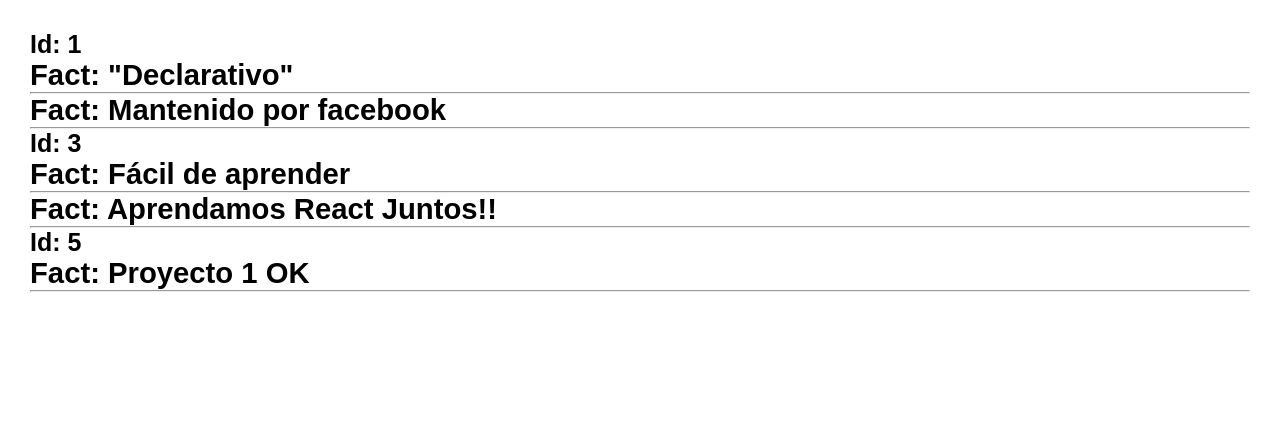
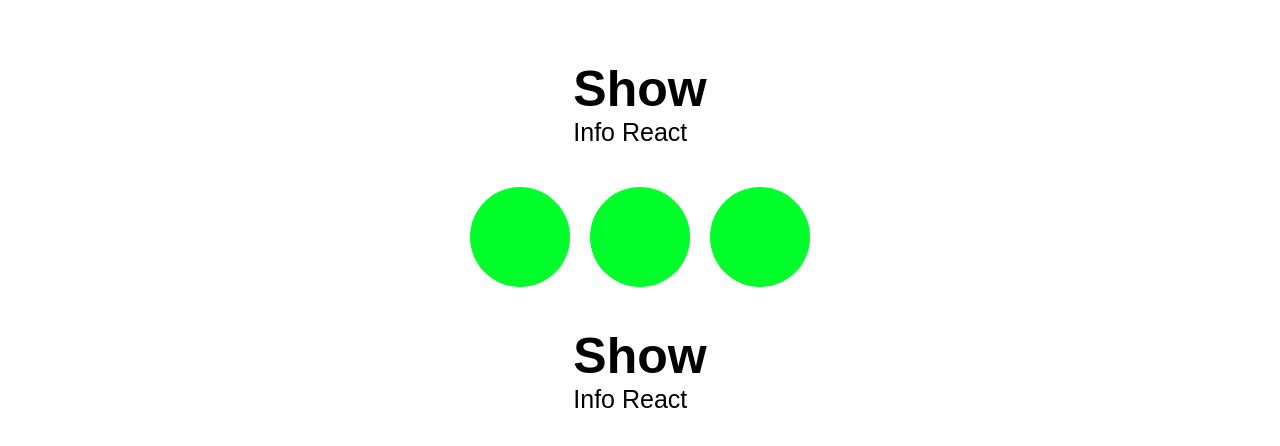
Before and after one commit to AdrianJose25/03-counter-app-cra, a React (Create React App) app: page / in a window 1280 px wide. Shown: the top 446 px of the page. Built offline with nearby package versions, Linux system fonts and the light colour scheme.

Commit message:
ingresando mas componentes

```diff
--- a/src/App.jsx
+++ b/src/App.jsx
@@ -1,10 +1,34 @@
 import React from "react";
-import facts from "./data/facts";
-import { Item } from "./Item";
+import { Circle } from "./components/Circle";
+//import facts from "./data/facts";
+//import { Item } from "./components/Item";
 
 export const App = () => {
-  const caract = facts.map((fact) => (
-    <Item on={fact.on} id={fact.id} fact={fact.fact} />
+  const showColor = [
+    {
+      id: "a",
+      show: 1,
+      hide: 1,
+    },
+    {
+      id: "b",
+      show: 2,
+      hide: 0,
+    },
+    {
+      id: "c",
+      show: 3,
+      hide: 1,
+    },
+  ];
+
+  const circles = showColor.map((circle) => (
+    <Circle key={circle.id} className="item" {...circle} />
   ));
-  return <div>{caract}</div>;
+
+  //   const caract = facts.map((fact) => (
+  //     <Item key={fact.id} on={fact.on} id={fact.id} fact={fact.fact} />
+  //   ));
+
+  return <div>{circles}</div>;
 };
--- /dev/null
+++ b/src/components/Circle.jsx
@@ -0,0 +1,49 @@
+import React from "react";
+import { Show } from "./Show";
+
+export const Circle = ({ id, show, hide }) => {
+  return (
+    <div className="circles-container">
+      {hide === 1 && <Show />}
+      {hide === 0 && (
+        <div
+          className={
+            show === 1
+              ? "item1"
+              : show === 2
+              ? "item2"
+              : show === 3
+              ? "item3"
+              : "item"
+          }
+        ></div>
+      )}
+      {hide === 0 && (
+        <div
+          className={
+            show === 1
+              ? "item1"
+              : show === 2
+              ? "item2"
+              : show === 3
+              ? "item3"
+              : "item"
+          }
+        ></div>
+      )}
+      {hide === 0 && (
+        <div
+          className={
+            show === 1
+              ? "item1"
+              : show === 2
+              ? "item2"
+              : show === 3
+              ? "item3"
+              : "item"
+          }
+        ></div>
+      )}
+    </div>
+  );
+};
--- a/src/Item.jsx
+++ b/src/components/Item.jsx
@@ -3,7 +3,7 @@
 export const Item = ({ on, id, fact }) => {
   return (
     <div>
-      {!on && <h4>Id: {id}</h4>}
+      {on && <h4>Id: {id}</h4>}
       <h3>Fact: {fact}</h3>
       <hr />
     </div>
--- /dev/null
+++ b/src/components/Show.jsx
@@ -0,0 +1,10 @@
+import React from "react";
+
+export const Show = () => {
+  return (
+    <div>
+      <h1>Show</h1>
+      <p>Info React</p>
+    </div>
+  );
+};
--- a/src/styles.css
+++ b/src/styles.css
@@ -7,3 +7,43 @@
   padding: 30px;
   font-size: 25px;
 }
+
+.circles-container {
+  display: flex;
+  flex-direction: row;
+  justify-content: center;
+  align-items: center;
+  margin: 20px;
+}
+
+.circles-container div {
+  margin: 10px;
+}
+
+.item {
+  width: 100px;
+  height: 100px;
+  border: solid 2px rgb(222, 222, 222);
+  border-radius: 50px;
+}
+
+.item1 {
+  width: 100px;
+  height: 100px;
+  background-color: red;
+  border-radius: 50px;
+}
+
+.item2 {
+  width: 100px;
+  height: 100px;
+  background-color: rgb(0, 255, 42);
+  border-radius: 50px;
+}
+
+.item3 {
+  width: 100px;
+  height: 100px;
+  background-color: rgb(0, 242, 255);
+  border-radius: 50px;
+}
```
